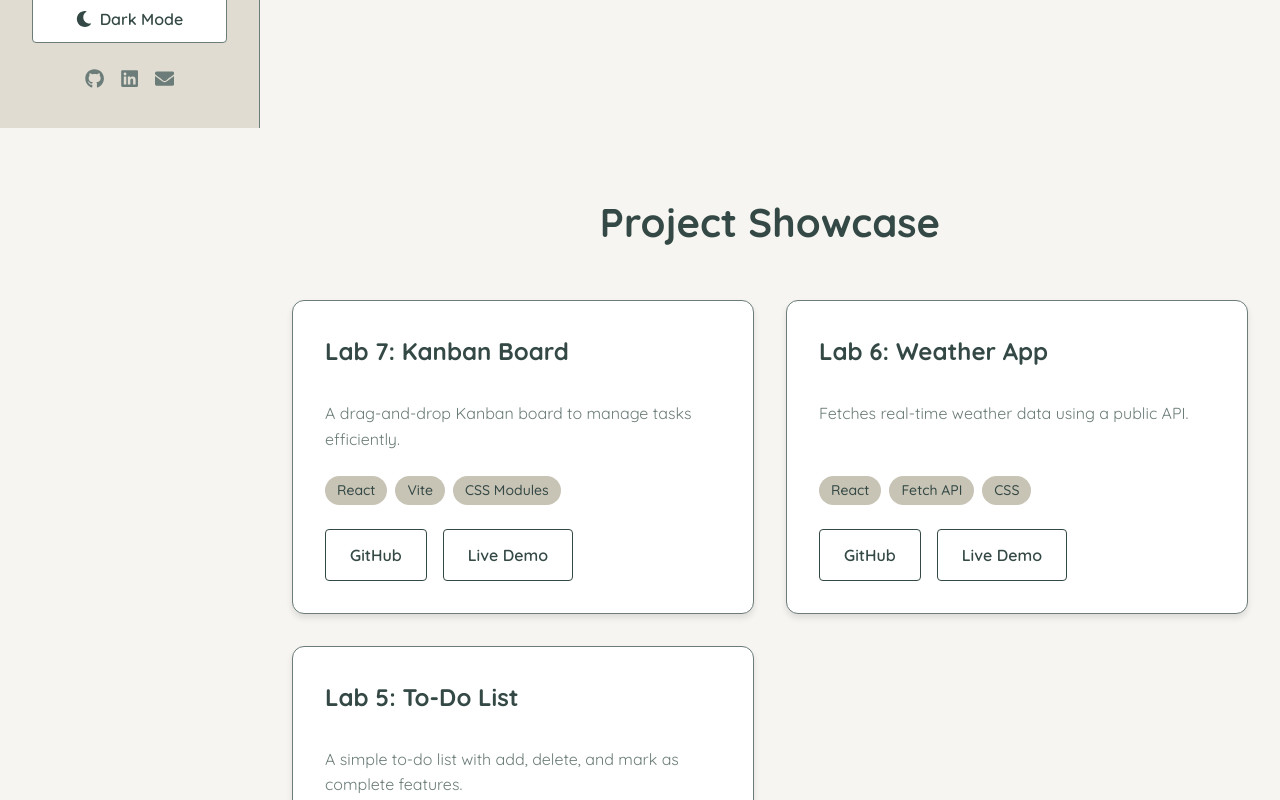
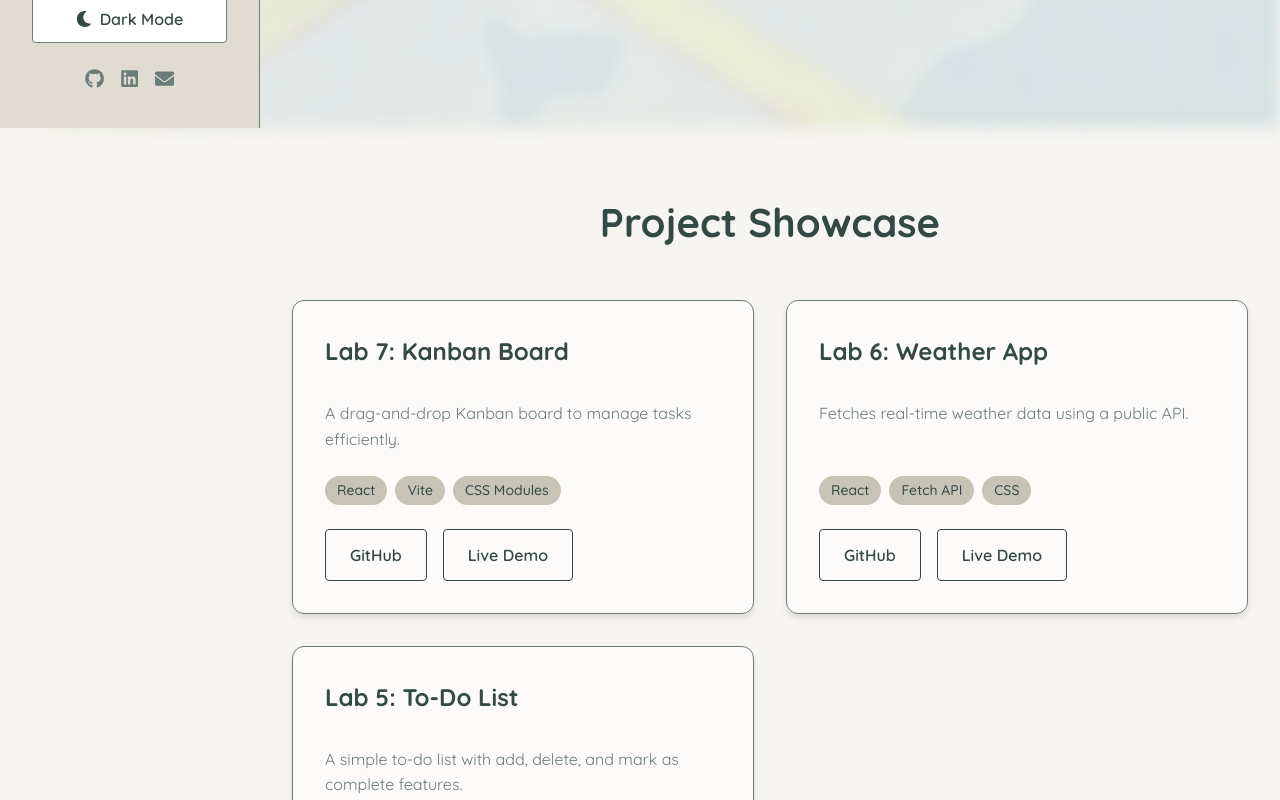
Before and after one commit to Ahmed-Habila/portfolio-caw, a React (Vite) app: page / in a window 1280 px wide. Shown: the part 672-1472 px from the top of the page. Built offline with nearby package versions, Linux system fonts and the light colour scheme.

Commit message:
add background image

```diff
--- a/src/App.module.css
+++ b/src/App.module.css
@@ -6,9 +6,8 @@
   margin-left: 260px;
   width: calc(100% - 260px);
   min-height: 100vh;
-  background-color: var(--bg-color);
   color: var(--text-color);
-  transition: background-color 0.3s, color 0.3s;
+  transition: color 0.3s;
 }
 
 @media (max-width: 768px) {
--- a/src/components/Contact/Contact.module.css
+++ b/src/components/Contact/Contact.module.css
@@ -1,6 +1,5 @@
 .contact {
   padding: 4rem 2rem;
-  background-color: var(--bg-color);
   color: var(--text-color);
 }
 
--- a/src/components/Home/Home.module.css
+++ b/src/components/Home/Home.module.css
@@ -4,7 +4,6 @@
   justify-content: center;
   align-items: center;
   text-align: left;
-  background-color: var(--bg-color);
   padding: 2rem;
 }
 
--- a/src/components/Projects/Projects.module.css
+++ b/src/components/Projects/Projects.module.css
@@ -1,6 +1,5 @@
 .projects {
   padding: 4rem 2rem;
-  background-color: var(--bg-color);
   min-height: 80vh;
 }
 
@@ -20,7 +19,7 @@
 }
 
 .card {
-  background-color: var(--card-bg);
+  background-color: color-mix(in srgb, var(--card-bg), transparent 40%);
   border: 1px solid var(--border-color);
   border-radius: 12px;
   padding: 2rem;
--- a/src/components/Skills/Skills.module.css
+++ b/src/components/Skills/Skills.module.css
@@ -1,6 +1,5 @@
 .skills {
   padding: 4rem 2rem;
-  background-color: var(--bg-color);
 }
 
 .skills h2 {
@@ -20,7 +19,7 @@
 }
 
 .category {
-  background: var(--card-bg);
+  background-color: color-mix(in srgb, var(--card-bg), transparent 40%);
   padding: 2rem;
   border-radius: 8px;
   box-shadow: 0 2px 4px rgba(0,0,0,0.05);
--- a/src/index.css
+++ b/src/index.css
@@ -48,8 +48,30 @@ body {
   min-width: 320px;
   min-height: 100vh;
   background-color: var(--bg-color);
+  position: relative;
   color: var(--text-color);
   transition: background-color 0.3s, color 0.3s;
+}
+
+body::before {
+  content: "";
+  position: fixed;
+  top: 0;
+  left: 0;
+  width: 100%;
+  height: 100%;
+  background-image: url('./assets/bg.jpg');
+  background-size: cover;
+  background-position: center;
+  opacity: 0.15;
+  filter: blur(8px);
+  z-index: 0;
+  pointer-events: none;
+}
+
+#root {
+  position: relative;
+  z-index: 1;
 }
 
 * {
```
Also changed, not shown: src/assets/bg.jpg (added).
